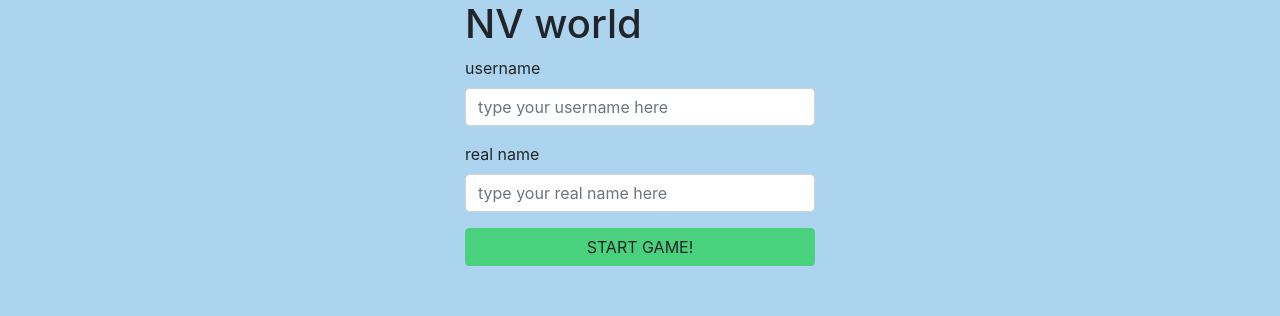
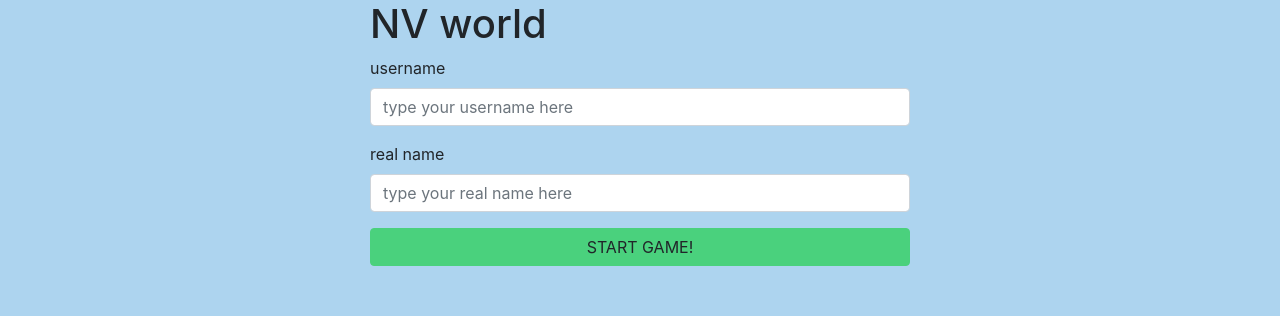
Before and after one commit to IlinValery/nv_world_front, a React (Create React App) app: page / in a window 1280 px wide. Shown: the top 316 px of the page. Built offline with nearby package versions, Linux system fonts and the light colour scheme; no server answers.

Commit message:
refactor auth page

```diff
--- a/src/App.js
+++ b/src/App.js
@@ -6,6 +6,7 @@ import Footer from "./Components/Footer";
 import {library} from '@fortawesome/fontawesome-svg-core'
 import {faCheck, faTimes} from "@fortawesome/free-solid-svg-icons";
 import { Container, Row, Col, Form, FormGroup, Label, Input, Button } from 'reactstrap';
+import AuthPage from "./Components/AuthPage";
 
 library.add(faCheck, faTimes)
 
@@ -21,33 +22,7 @@ class App extends React.Component {
     render() {
         return (
             <div className={"app-container"}>
-                <Container>
-                    <Row>
-                        <Col/>
-                        <Col>
-                            <div className={"auth-form"}>
-                                <h1>NV world</h1>
-                                <Form>
-                                    <FormGroup>
-                                        <Label for="username_field">username</Label>
-                                        <Input type="text" name="username" id="username_field" placeholder="type your username here" />
-                                    </FormGroup>
-                                    <FormGroup>
-                                        <Label for="realname_field">real name</Label>
-                                        <Input type="text" name="realname" id="realname_field" placeholder="type your real name here" />
-                                    </FormGroup>
-                                    <Button color={"success"} block>
-                                        START GAME!
-                                    </Button>
-                                </Form>
-
-                            </div>
-
-                        </Col>
-                        <Col/>
-                    </Row>
-                </Container>
-
+                <AuthPage/>
 
                 <Footer/>
             </div>
@@ -57,12 +32,7 @@ class App extends React.Component {
 
 export default connect(
     state => ({
-        chosenLabel: state.label,
-        labelingStatus: state.labelingStatus,
-        existingMasks: state.masks,
-        tempMask: state.tempMask,
-        image: state.image,
-        savingStatus: state.savingStatus
+
     }),
     dispatch => ({
 
--- a/src/Components/AuthPage/index.js
+++ b/src/Components/AuthPage/index.js
@@ -1,6 +1,7 @@
 import React from 'react';
 import './style.css'
 import {connect} from "react-redux";
+import {Button, Col, Container, Form, FormGroup, Input, Label, Row} from "reactstrap";
 
 
 class AuthPage extends React.Component {
@@ -17,7 +18,30 @@ class AuthPage extends React.Component {
     render() {
         return (
             <div className={"auth-page-container"}>
-
+                <Container>
+                    <Row>
+                        <Col/>
+                        <Col md={6}>
+                            <div className={"auth-form"}>
+                                <h1>NV world</h1>
+                                <Form>
+                                    <FormGroup>
+                                        <Label for="username_field">username</Label>
+                                        <Input type="text" name="username" id="username_field" placeholder="type your username here" />
+                                    </FormGroup>
+                                    <FormGroup>
+                                        <Label for="realname_field">real name</Label>
+                                        <Input type="text" name="realname" id="realname_field" placeholder="type your real name here" />
+                                    </FormGroup>
+                                    <Button color={"success"} block>
+                                        START GAME!
+                                    </Button>
+                                </Form>
+                            </div>
+                        </Col>
+                        <Col/>
+                    </Row>
+                </Container>
             </div>
         );
     }
@@ -25,7 +49,7 @@ class AuthPage extends React.Component {
 
 export default connect(
     state => ({
-        image: state.image,
+
     }),
     dispatch => ({
 
```
Also changed, not shown: src/Components/example.js (added, +33 -0 lines).
